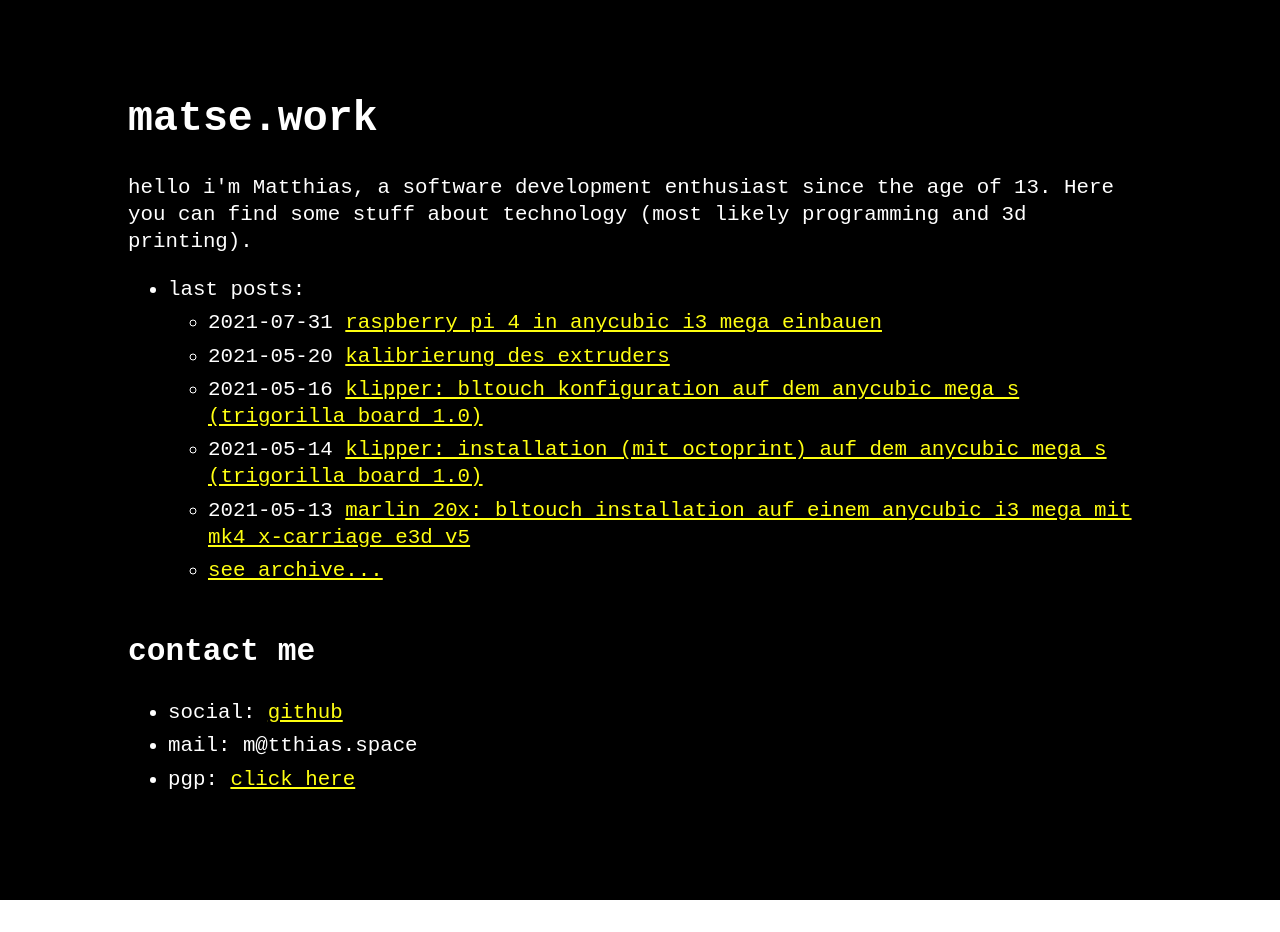
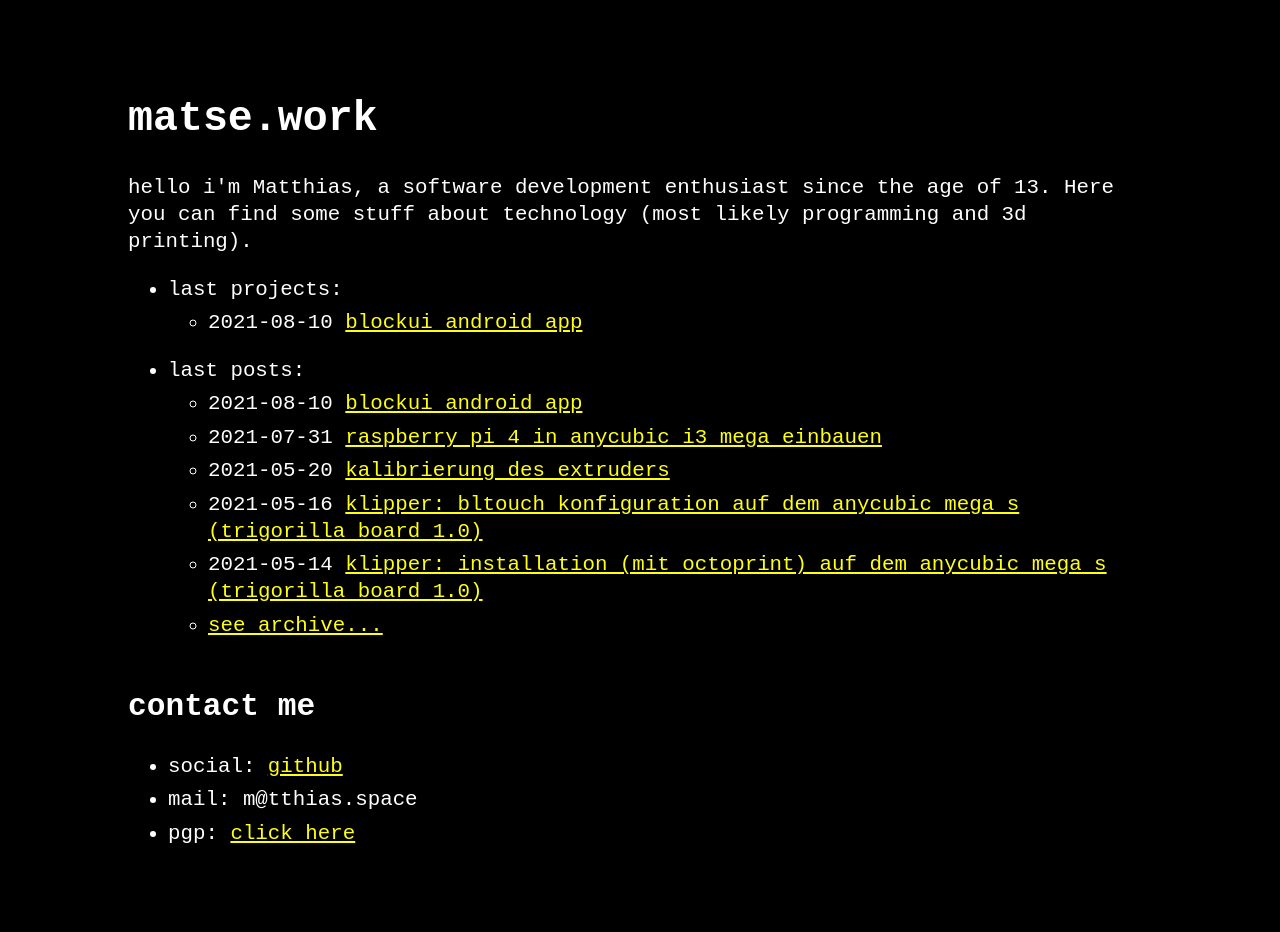
Before and after one commit to matseee/matseee.github.io, a Jekyll site: the page built from index.markdown, in a window 1280 px wide. Built offline with Jekyll 4.4.1, drawn with Linux system fonts in a browser that asks for light colours; before the commit the page ends 900 px from its top, so only the background shows below that.

Commit message:
add project list

```diff
--- a/_layouts/home.html
+++ b/_layouts/home.html
@@ -8,6 +8,18 @@ layout: default
     {%-endif-%}
 </header>
 
+<ul>
+    <li>last projects:</li>
+    <ul>
+        {% for post in site.categories.Project %}
+        <li>
+            <span>{{- post.date | date: site.theme_config.date_format -}}</span>
+            <a href="{{ post.url | relative_url }}">{{ post.title | downcase }}</a>
+        </li>
+        {% endfor %}
+    </ul>
+</ul>
+
 {%-include menu_item.html collection=site.data.menu.entries-%}
 
 {{ content }}
--- /dev/null
+++ b/_posts/2021-08-10-blockui-android-application.markdown
@@ -0,0 +1,6 @@
+---
+layout: post
+title: "BlockUI Android App"
+date: 2021-08-10 17:00:00 +0200
+categories: ["Project"]
+---
```
Also changed, not shown: README.md.
